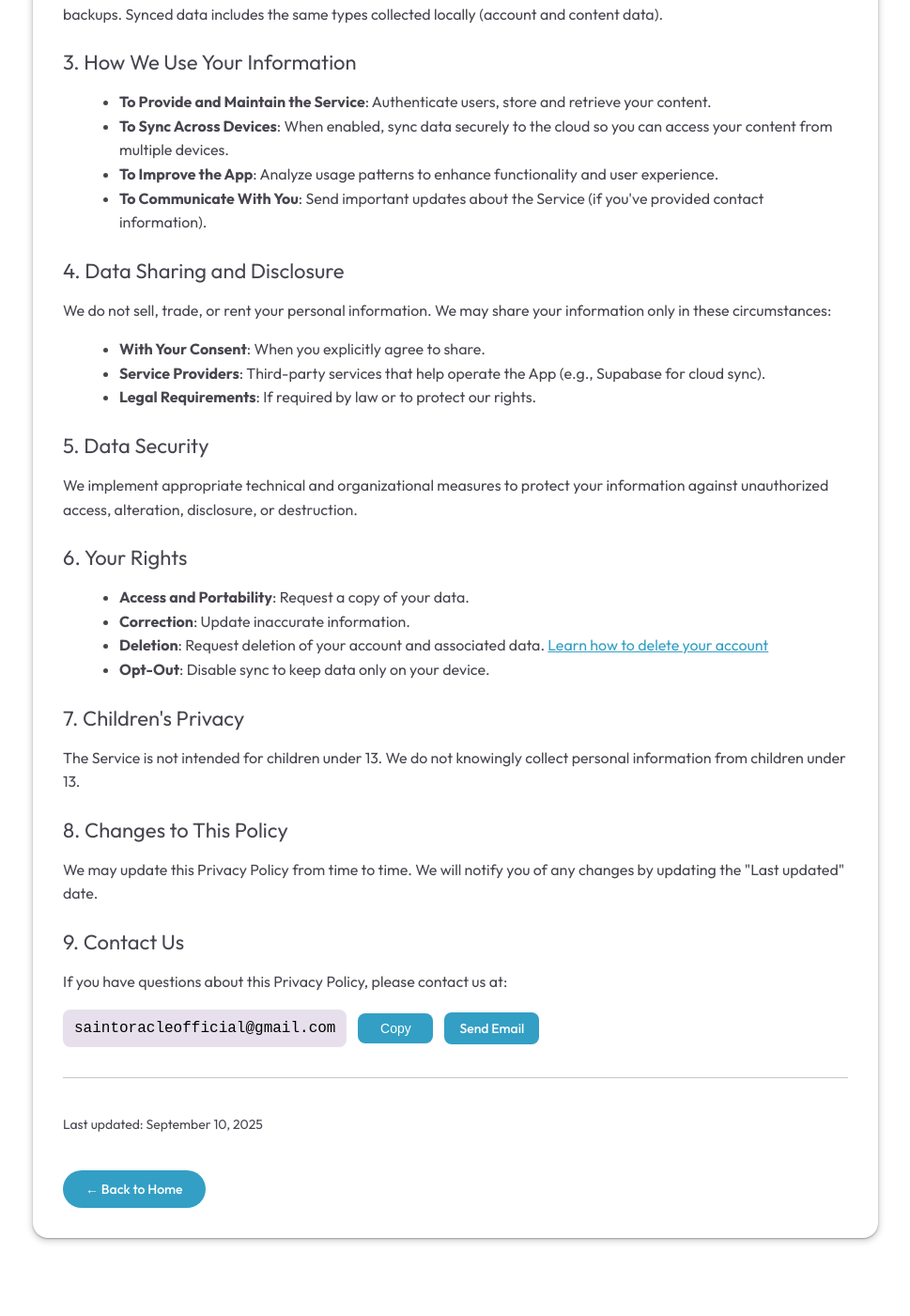
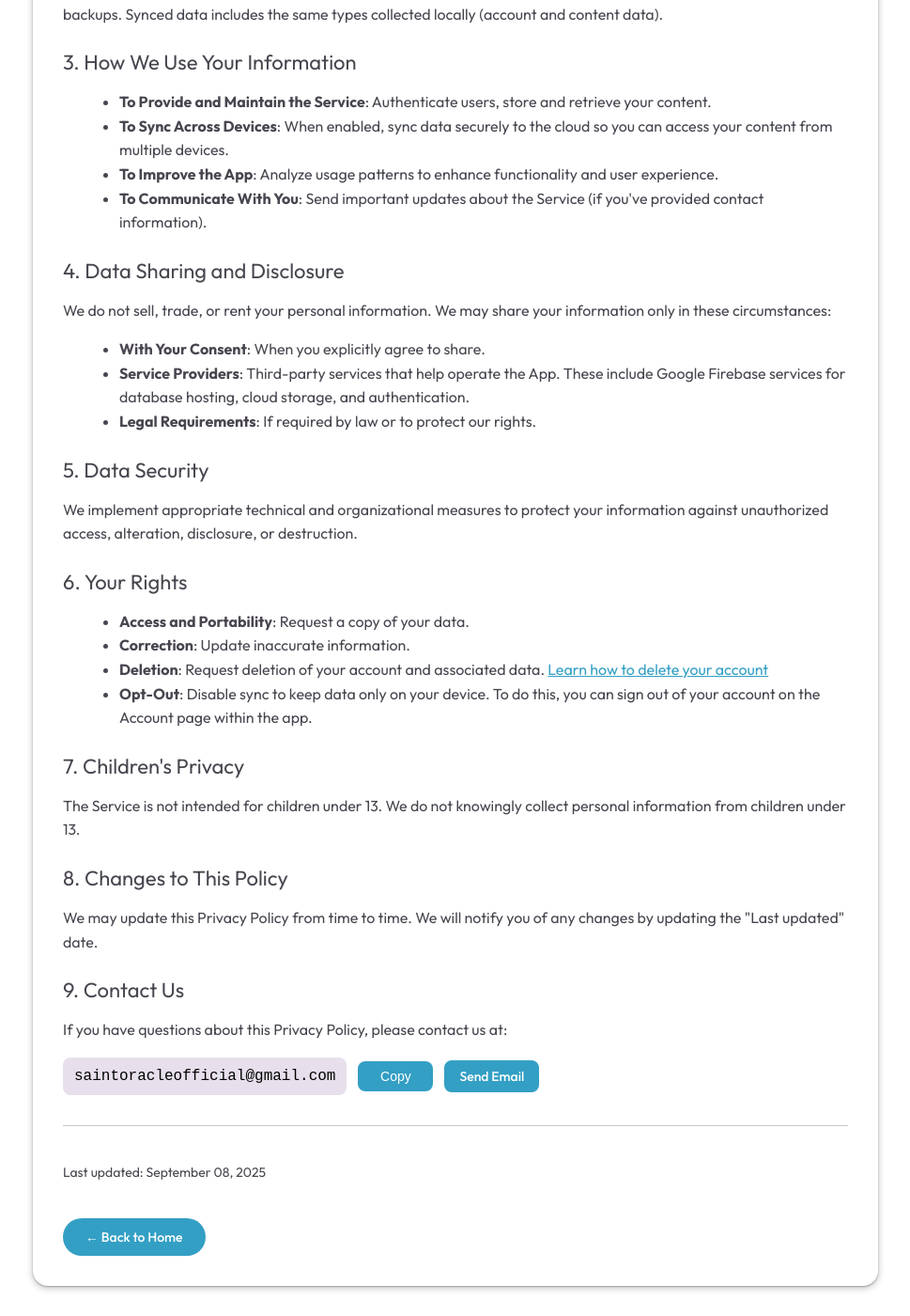
Before and after one commit to saint-oracle/website, a Jekyll site: the page built from act/on/privacy-policy.md, in a window 1280 px wide and 1400 px high, scrolled down 902 px. Shown: the whole window at 94% size, without its empty margins (155-1124 px from the left). Built offline with Jekyll 4.4.1, drawn with Linux system fonts in a browser that asks for light colours; before the commit the page ends 2251 px from its top, so only the background shows below that.

Commit message:
Make sure terms of use and privacy policy are clear about using Firebase

```diff
--- a/act/on/privacy-policy.md
+++ b/act/on/privacy-policy.md
@@ -128,7 +128,7 @@ title: act/on Privacy Policy
       </p>
       <ul class="md-typescale-body-large">
         <li><strong>With Your Consent</strong>: When you explicitly agree to share.</li>
-        <li><strong>Service Providers</strong>: Third-party services that help operate the App (e.g., Supabase for cloud sync).</li>
+        <li><strong>Service Providers</strong>: Third-party services that help operate the App. These include Google Firebase services for database hosting, cloud storage, and authentication.</li>
         <li><strong>Legal Requirements</strong>: If required by law or to protect our rights.</li>
       </ul>
 
@@ -142,7 +142,7 @@ title: act/on Privacy Policy
         <li><strong>Access and Portability</strong>: Request a copy of your data.</li>
         <li><strong>Correction</strong>: Update inaccurate information.</li>
         <li><strong>Deletion</strong>: Request deletion of your account and associated data. <a href="/act/on/deleting-account" style="color: var(--md-sys-color-primary, #339fc4ff); text-decoration: underline;">Learn how to delete your account</a></li>
-        <li><strong>Opt-Out</strong>: Disable sync to keep data only on your device.</li>
+        <li><strong>Opt-Out</strong>: Disable sync to keep data only on your device. To do this, you can sign out of your account on the Account page within the app.</li>
       </ul>
 
       <h2 class="md-typescale-title-large">7. Children's Privacy</h2>
@@ -176,7 +176,7 @@ title: act/on Privacy Policy
       </div>
 
       <div class="legal-footer">
-        <p class="md-typescale-body-medium">Last updated: {{ "now" | date: "%B %d, %Y" }}</p>
+        <p class="md-typescale-body-medium">Last updated: September 08, 2025</p>
       </div>
 
       <a href="/" class="back-button md-typescale-label-large">
```
Also changed, not shown: act/on/terms-of-use.md (+2 -2 lines).
